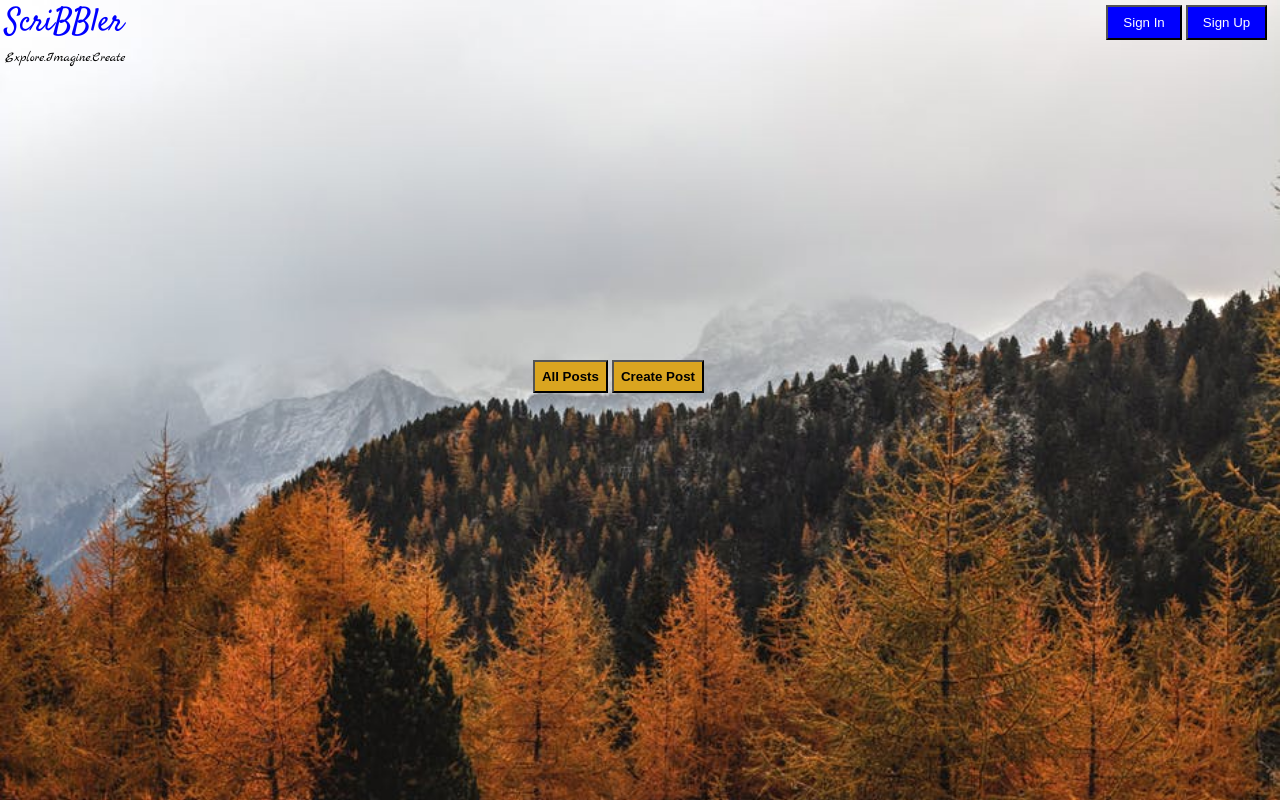
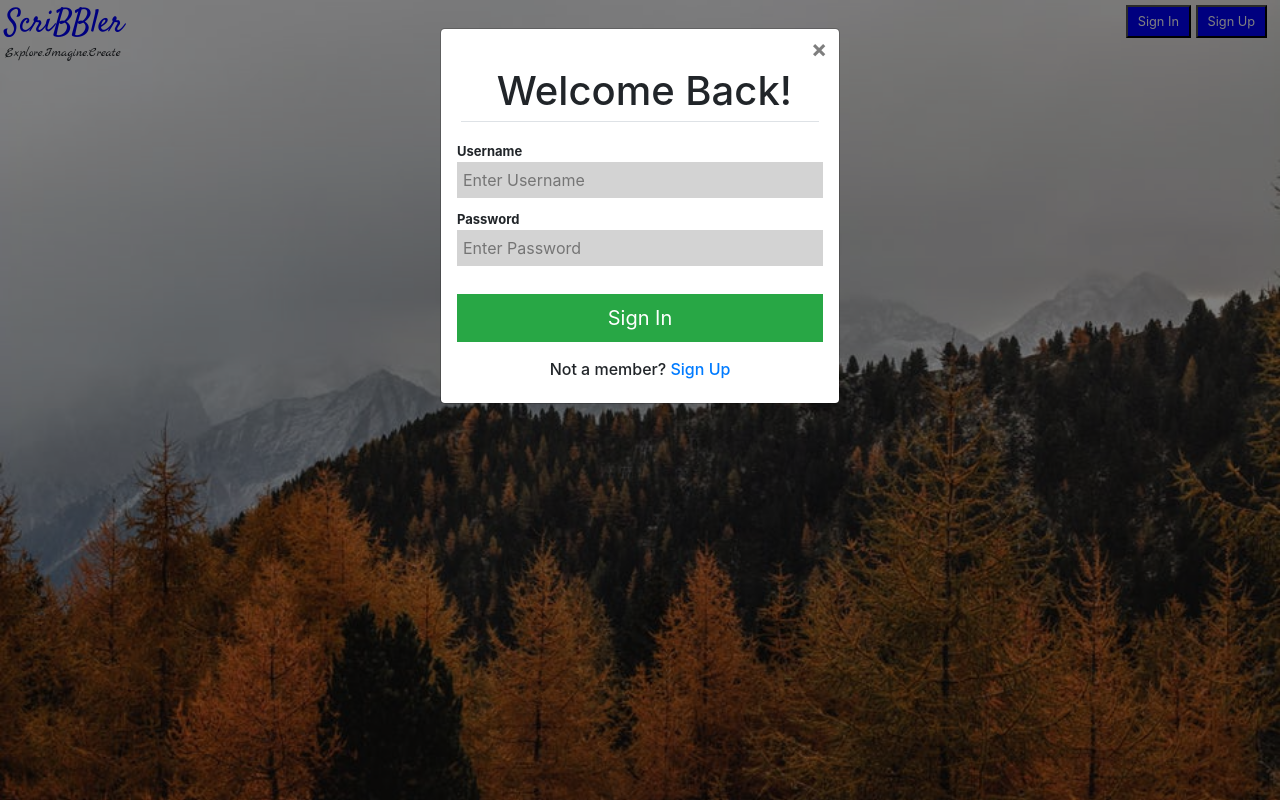
Before and after one commit to narora1998/ScriBBler, a plain HTML site: page index.html in a window 1280 px wide. Both pictures are taken after a click on the button "Sign In". Drawn offline with nearby package versions, Linux system fonts and the light colour scheme.

Commit message:
Added SignIn and SignUp Modals

```diff
--- a/css/header.css
+++ b/css/header.css
@@ -6,18 +6,26 @@ the title "ScriBBler" & the sub-heading below "ScriBBLer" */
   justify-content: center;
 }
 
+.header {
+  display: flex;
+  justify-content: center;
+  justify-content: space-between;
+}
+
 p {
-  margin-bottom: 0px;
   margin-top: 0px;
   margin-left: 5px;
+  margin-bottom: 0px;
   font-family: "satisfy", "cursive";
   color: blue;
   font-size: 2em;
 }
 
 small {
+  margin-left: 5px;
   margin-top: 0px;
-  margin-left: 5px;
+  position: relative;
+  top: -10px;
   font-family: "marck script", "cursive";
 }
 
@@ -27,13 +35,8 @@ small {
 }
 
 .ssButton {
-  padding: 8px 15px;
+  padding: 5px 10px;
   background-color: blue;
   color: white;
+  font-size: 0.8rem;
 }
-
-.header {
-  display: flex;
-  justify-content: center;
-  justify-content: space-between;
-}
--- a/css/index.css
+++ b/css/index.css
@@ -13,12 +13,59 @@ body {
 /* Set a style for the rest of the elements besides the header elements on the index.html page */
 .postButtons {
   position: absolute;
-  top: 45%;
-  right: 45%;
+  top: 42%;
+  right: 43%;
 }
 
-.btn {
-  padding: 7px;
+.postBtn {
+  padding: 5px;
   background-color: goldenrod;
   font-weight: bold;
+  font-size: 0.8rem;
 }
+
+.input {
+  background-color: lightgray;
+  border: 1px solid lightgray;
+  width: 100%;
+  margin-bottom: 0.5rem;
+  padding: 5px;
+}
+
+.field {
+  margin-bottom: 0px;
+  font-size: 13px;
+  font-weight: bold;
+}
+.submitBtn {
+  margin-top: 20px;
+  border-radius: 0px;
+  margin-bottom: 5%;
+}
+
+.modal-header {
+  margin: 0% 5%;
+  padding: 0px;
+  text-align: center;
+}
+
+.modal-title {
+  margin-left: 20%;
+}
+
+.modal-content {
+  width: 80%;
+  margin-top: 5%;
+  margin-right: 0%;
+  margin-left: 10%;
+}
+
+.close {
+  padding: 0px;
+  margin-left: 90%;
+  margin-top: 2%;
+}
+
+#ModalSignIn {
+  margin-left: 10%;
+}
--- a/index.html
+++ b/index.html
@@ -1,6 +1,14 @@
 <!DOCTYPE html>
 <html>
   <head>
+    <!-- Bootstrap -->
+    <link
+      rel="stylesheet"
+      href="https://stackpath.bootstrapcdn.com/bootstrap/4.3.1/css/bootstrap.min.css"
+      integrity="sha384-ggOyR0iXCbMQv3Xipma34MD+dH/1fQ784/j6cY/iJTQUOhcWr7x9JvoRxT2MZw1T"
+      crossorigin="anonymous"
+    />
+
     <!-- Place all CSS for header in this file -->
     <link href="css\header.css" rel="stylesheet" type="text/css" />
 
@@ -10,6 +18,7 @@
     <!-- Place all CSS for fonts in this file -->
     <link href="css\font.css" rel="stylesheet" type="text/css" />
   </head>
+
   <body>
     <div id="main-container-div">
       <div class="header">
@@ -19,24 +28,169 @@
           <small>Explore.Imagine.Create</small>
         </div>
         <div class="signInUpButtons">
-          <button class="ssButton">Sign In</button>
-          <button class="ssButton">Sign Up</button>
+          <button
+            class="ssButton"
+            data-toggle="modal"
+            data-target="#signInModal"
+          >
+            Sign In
+          </button>
+          <button
+            class="ssButton"
+            data-toggle="modal"
+            data-target="#signUpModal"
+          >
+            Sign Up
+          </button>
         </div>
       </div>
 
       <div class="postButtons">
         <!-- Insert code for All Posts & Create Post button here -->
-        <button class="btn">All Posts</button>
-        <button class="btn">Create Post</button>
+        <button class="postBtn">All Posts</button>
+        <button class="postBtn">Create Post</button>
       </div>
     </div>
 
     <div>
       <!-- Insert code for Sign In modal here -->
+
+      <div
+        class="modal fade"
+        id="signUpModal"
+        tabindex="-1"
+        role="dialog"
+        aria-labelledby="exampleModalCenterTitle"
+        aria-hidden="true"
+      >
+        <div class="modal-dialog" role="document">
+          <div class="modal-content ">
+            <button
+              type="button"
+              class="close"
+              data-dismiss="modal"
+              aria-label="Close"
+            >
+              <span aria-hidden="true">&times;</span>
+            </button>
+            <div class="modal-header">
+              <h1 class="modal-title " id="exampleModalLongTitle">
+                Get Started
+              </h1>
+            </div>
+            <div class="modal-body">
+              <label class="field">Full Name</label>
+              <br />
+              <input
+                class="input"
+                type="text"
+                placeholder="Enter Full Name"
+                required
+              />
+              <br />
+              <label class="field">Username</label>
+              <br />
+              <input
+                class="input"
+                type="text"
+                placeholder="Enter Username"
+                required
+              />
+              <br />
+              <label class="field">Password</label>
+              <br />
+              <input
+                class="input"
+                type="password"
+                placeholder="Enter Password"
+                required
+              />
+              <br />
+              <label class="field">Confirm Password</label>
+              <br />
+              <input
+                class="input"
+                type="password"
+                placeholder="Confirm Password"
+                required
+              />
+              <br />
+              <button
+                type="button"
+                class="btn btn-success btn-lg btn-block submitBtn"
+              >
+                Sign Up
+              </button>
+            </div>
+          </div>
+        </div>
+      </div>
     </div>
 
     <div>
       <!-- Insert code for Sign Up modal here -->
+      <div
+        class="modal fade"
+        id="signInModal"
+        tabindex="-1"
+        role="dialog"
+        aria-labelledby="exampleModalCenterTitle"
+        aria-hidden="true"
+      >
+        <div class="modal-dialog" role="document">
+          <div class="modal-content ">
+            <button
+              type="button"
+              class="close"
+              data-dismiss="modal"
+              aria-label="Close"
+            >
+              <span aria-hidden="true">&times;</span>
+            </button>
+            <div class="modal-header">
+              <h1 class="modal-title " id="ModalSignIn">
+                Welcome Back!
+              </h1>
+            </div>
+            <div class="modal-body">
+              <label class="field">Username</label>
+              <br />
+              <input
+                class="input"
+                type="text"
+                placeholder="Enter Username"
+                required
+              />
+              <br />
+              <label class="field">Password</label>
+              <br />
+              <input
+                class="input"
+                type="password"
+                placeholder="Enter Password"
+                required
+              />
+              <br />
+              <button
+                type="button"
+                class="btn btn-success btn-lg btn-block submitBtn"
+              >
+                Sign In
+              </button>
+              <h6 class="text-center">
+                Not a member?
+                <a
+                  href=""
+                  data-toggle="modal"
+                  data-target="#signUpModal"
+                  data-dismiss="modal"
+                  >Sign Up</a
+                >
+              </h6>
+            </div>
+          </div>
+        </div>
+      </div>
     </div>
 
     <div>
@@ -47,5 +201,22 @@
     <script src="js\header.js"></script>
     <!-- Place all Javascript for rest of the elements in this file -->
     <script src="js\index.js"></script>
+
+    <!-- Bootstrap -->
+    <script
+      src="https://code.jquery.com/jquery-3.3.1.slim.min.js"
+      integrity="sha384-q8i/X+965DzO0rT7abK41JStQIAqVgRVzpbzo5smXKp4YfRvH+8abtTE1Pi6jizo"
+      crossorigin="anonymous"
+    ></script>
+    <script
+      src="https://cdnjs.cloudflare.com/ajax/libs/popper.js/1.14.7/umd/popper.min.js"
+      integrity="sha384-UO2eT0CpHqdSJQ6hJty5KVphtPhzWj9WO1clHTMGa3JDZwrnQq4sF86dIHNDz0W1"
+      crossorigin="anonymous"
+    ></script>
+    <script
+      src="https://stackpath.bootstrapcdn.com/bootstrap/4.3.1/js/bootstrap.min.js"
+      integrity="sha384-JjSmVgyd0p3pXB1rRibZUAYoIIy6OrQ6VrjIEaFf/nJGzIxFDsf4x0xIM+B07jRM"
+      crossorigin="anonymous"
+    ></script>
   </body>
 </html>
```
